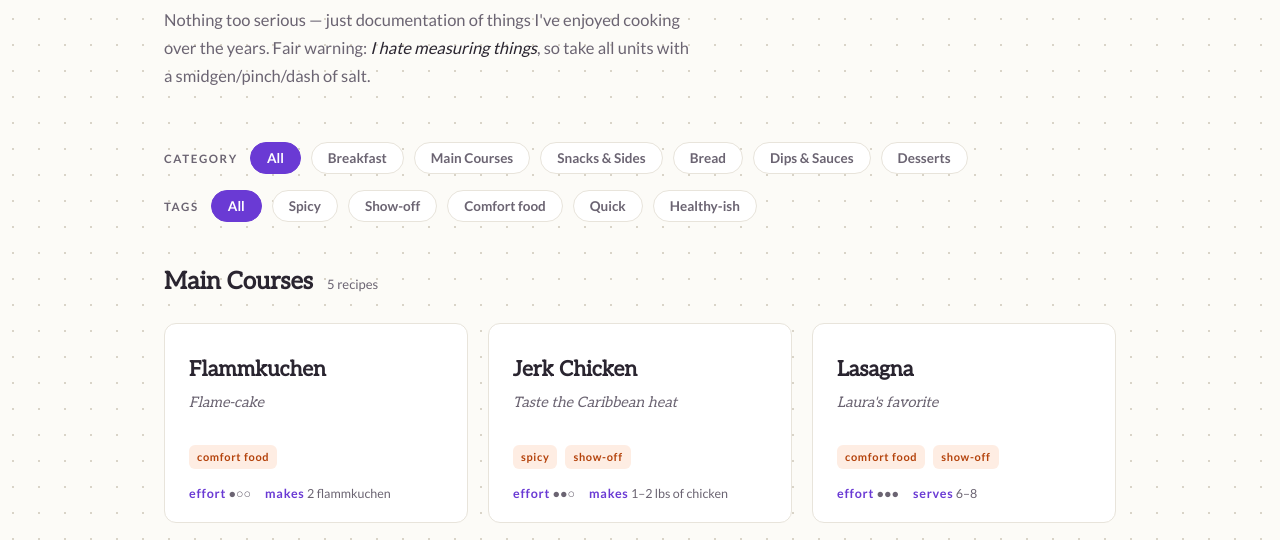
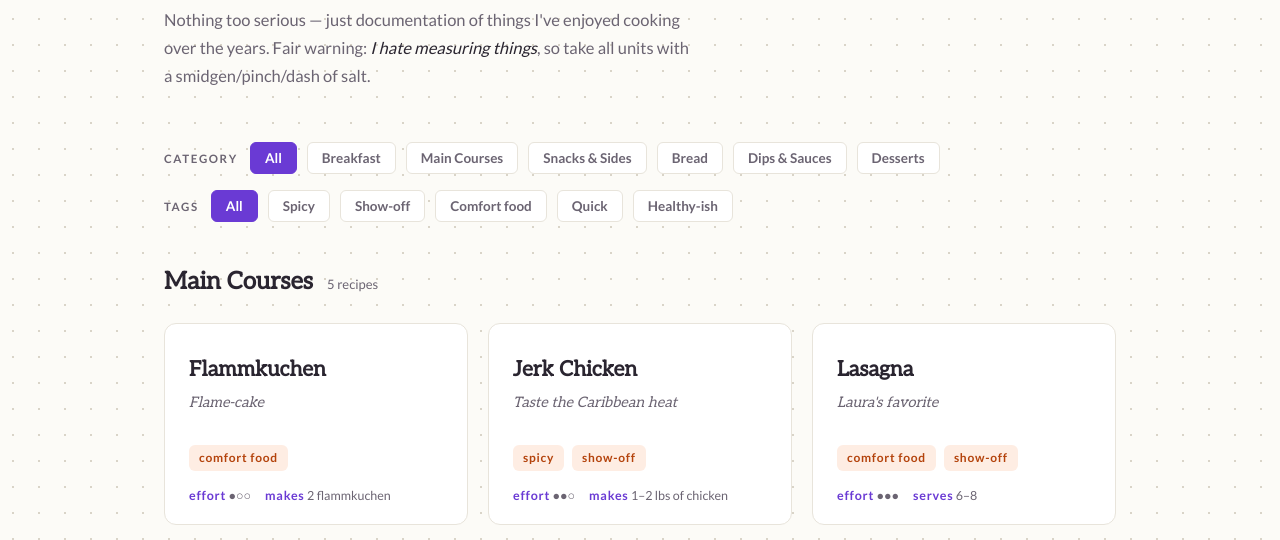
Before and after one commit to briankintz/briankintz.com, an Astro site: page /cookbook in a window 1280 px wide. Shown: the part 254-794 px from the top of the page. Built offline with nearby package versions, Linux system fonts and the light colour scheme; Astro itself is replaced by a stand-in of ours.

Commit message:
Unify chip/tag/pill shapes: one tag shape, two sizes
- TagChip: drop size prop and lg variant, use single slim 12px metric with 3px 10px padding
- Filter chips (.chip): change radius-pill to radius-tag, adjust padding from 7px 16px to 7px 14px
- Tech chips (.tech-chips li): change radius-pill to radius-tag
- Remove radius-pill token from tokens.css (zero users after conversions)

Closes #42

Co-Authored-By: Claude Fable 5 <noreply@anthropic.com>

```diff
--- a/src/components/TagChip.astro
+++ b/src/components/TagChip.astro
@@ -1,30 +1,23 @@
 ---
 // Recipe tag chip — orange annotation accent, fixed vocabulary only.
-// sm = card default, lg = recipe hero (src/pages/cookbook/[slug].astro).
 interface Props {
   tag: string
-  size?: 'sm' | 'lg'
 }
 
-const { tag, size = 'sm' } = Astro.props
+const { tag } = Astro.props
 ---
 
-<span class:list={['rtag', size]}>{tag}</span>
+<span class="rtag">{tag}</span>
 
 <style>
   .rtag {
     display: inline-block;
-    font-size: 11px;
+    font-size: 12px;
     font-weight: 700;
     letter-spacing: 0.06em;
     color: var(--color-orange-text);
     background: var(--color-orange-tag);
     border-radius: var(--radius-tag);
-    padding: 3px 8px;
-  }
-
-  .rtag.lg {
-    font-size: 12px;
-    padding: 4px 11px;
+    padding: 3px 10px;
   }
 </style>
--- a/src/pages/cookbook/[slug].astro
+++ b/src/pages/cookbook/[slug].astro
@@ -55,7 +55,7 @@ const categoryLabel = CATEGORY_LABELS[category]
         tags.length > 0 && (
           <div class="tags-row">
             {tags.map((tag) => (
-              <TagChip tag={tag} size="lg" />
+              <TagChip tag={tag} />
             ))}
           </div>
         )
--- a/src/pages/cookbook/index.astro
+++ b/src/pages/cookbook/index.astro
@@ -168,8 +168,8 @@ const chipLabel = (tag: string) => tag[0].toUpperCase() + tag.slice(1)
     color: var(--color-soft);
     background: var(--color-card);
     border: 1px solid var(--color-line);
-    border-radius: var(--radius-pill);
-    padding: 7px 16px;
+    border-radius: var(--radius-tag);
+    padding: 7px 14px;
     cursor: pointer;
     transition:
       border-color 0.15s,
--- a/src/pages/index.astro
+++ b/src/pages/index.astro
@@ -365,7 +365,7 @@ const recipeCount = (await publishedRecipes()).length
     color: var(--color-ink);
     background: var(--color-paper);
     border: 1px solid var(--color-line);
-    border-radius: var(--radius-pill);
+    border-radius: var(--radius-tag);
     padding: 4px 12px;
   }
 
--- a/src/styles/tokens.css
+++ b/src/styles/tokens.css
@@ -40,7 +40,6 @@
   --radius-block: 16px; /* main content blocks */
   --radius-card: 12px; /* recipe index cards */
   --radius-tag: 6px; /* tag chips */
-  --radius-pill: 999px; /* buttons, filter chips */
   --shadow-block: 0 2px 0 rgba(42, 37, 48, 0.04);
   --shadow-hover: 0 10px 24px rgba(106, 58, 212, 0.12); /* purple bloom — cards with a purple accent */
   --shadow-hover-orange: 0 10px 24px rgba(242, 100, 25, 0.16); /* orange bloom — cards with an orange accent */
```
